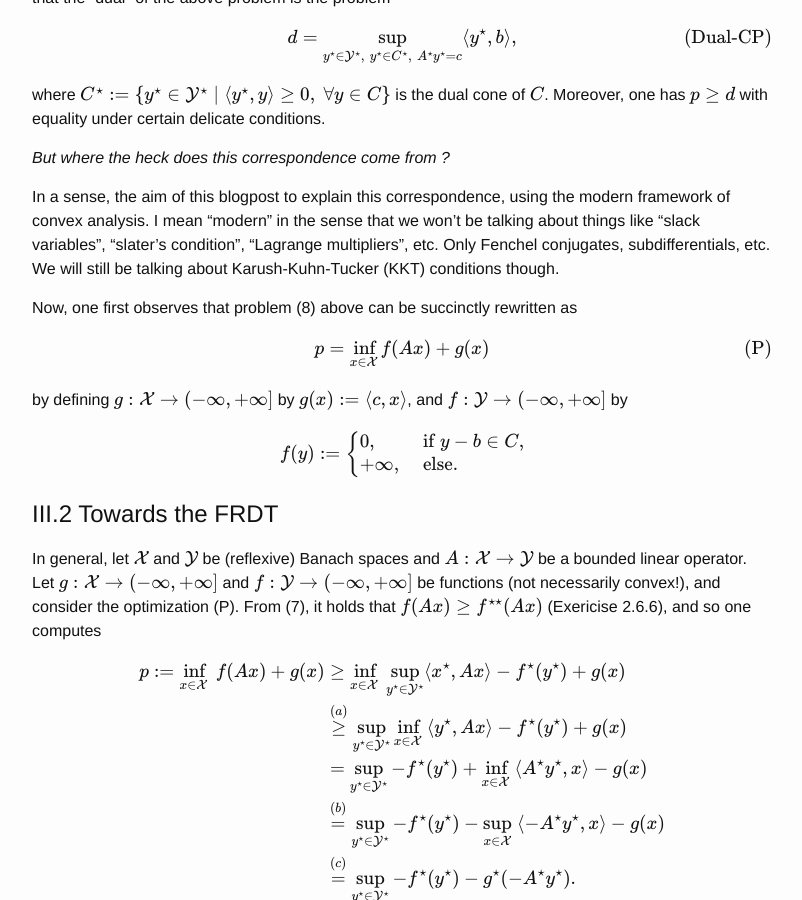
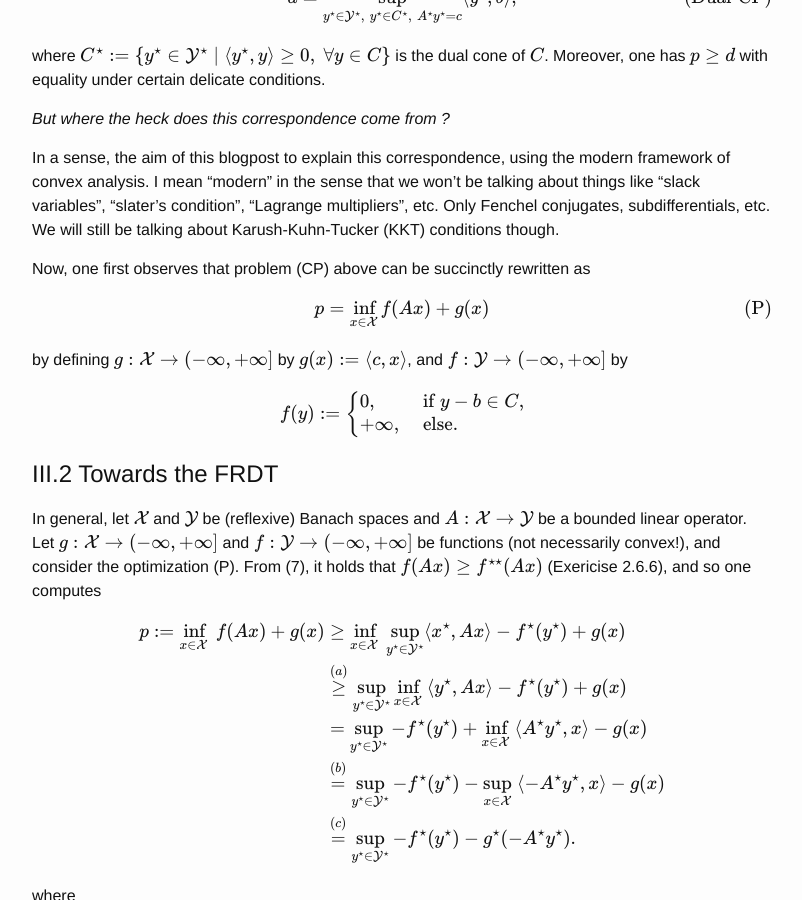
Before and after one commit to dohmatob/dohmatob.github.io, a Jekyll site: the page built from _posts/2019-10-31-duality.md, in a window 1280 px wide and 900 px high, scrolled down 11707 px. Shown: the whole window, without its empty margins (238-1040 px from the left). Built offline with Jekyll 4.4.1, drawn with Linux system fonts in a browser that asks for light colours; formulas are drawn with MathJax 3; comment, search, counter and statistics services are not loaded; some of the changed text lies outside the part shown.

Commit message:
fixed some typos from disqus commenter

```diff
--- a/_posts/2019-10-31-duality.md
+++ b/_posts/2019-10-31-duality.md
@@ -107,7 +107,9 @@
 
 **Exercise 1.2.2.** Prove that $\sup_{a,b}u(a) + u(b) = \sup_a u(a) + \sup_b u(b)$.
 
+<!--
 **Exercise 1.2.3.** Prove that $\sup_a u(a) + \sup_b u(b) = \sup_{a,b}(u(a) + u(b))$.
+-->
 
 ## II -- Preliminaries on convex analysis
 
@@ -680,7 +682,7 @@
 
 In a sense, the aim of this blogpost to explain this correspondence, using the modern framework of convex analysis. I mean "modern" in the sense that we won't be talking about things like "slack variables", "slater's condition", "Lagrange multipliers", etc. Only Fenchel conjugates, subdifferentials, etc. We will still be talking about Karush-Kuhn-Tucker (KKT) conditions though.
 
-Now, one first observes that problem (8) above can be succinctly rewritten as
+Now, one first observes that problem (CP) above can be succinctly rewritten as
 
 $$
 p=\inf_{x \in \X}f(Ax) + g(x) \tag{P}
```
Also changed, not shown: other parts of _posts/2019-10-31-duality.md (+1 -1 lines), 5 other files.
